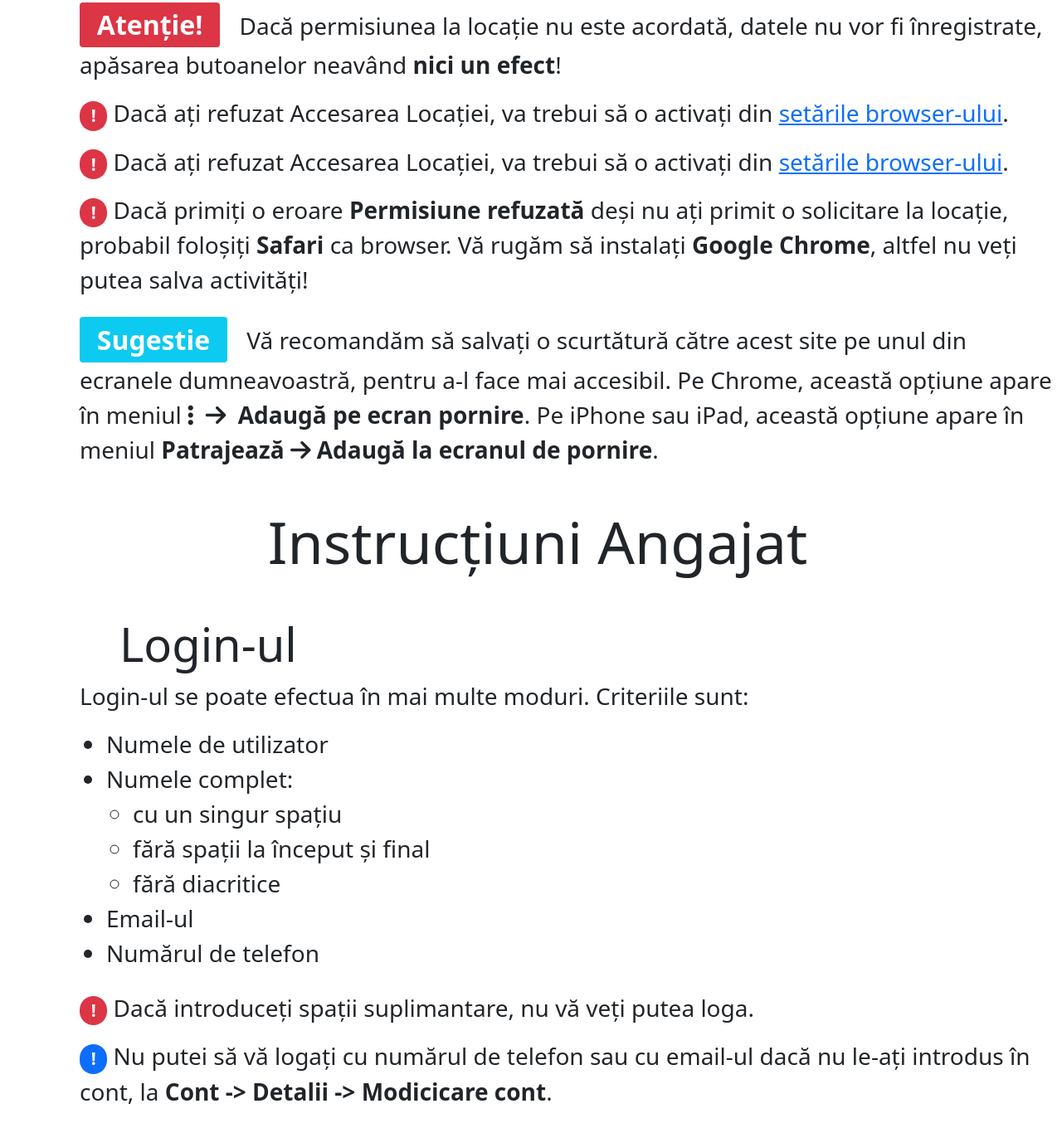
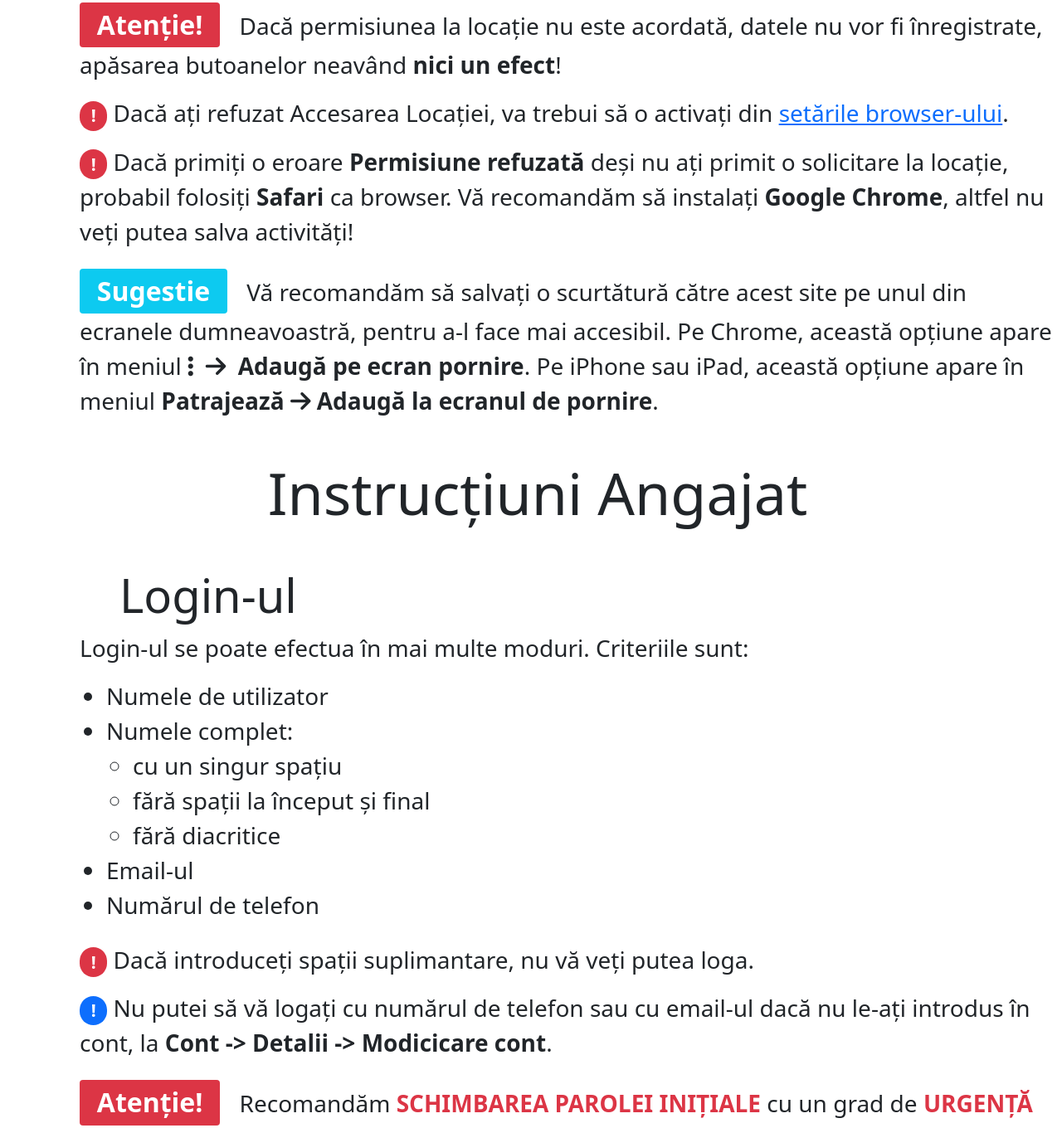
Before and after one commit to danielsofran/RaportAngajati, a Django app: page /about in a window 1280 px wide; the page is wider, and only the part inside the window is pictured. Shown: the part 2610-3970 px from the top of that part at 83% size. Run offline with Django 4.2, Linux system fonts and the light colour scheme; a user stored in the database is signed in; data comes from the database, SQL or seed files in the repository; both versions use the stored data as it was after the commit; some libraries are stand-ins or nearby versions.

Commit message:
restyled about

```diff
--- a/templates/about.html
+++ b/templates/about.html
@@ -78,7 +78,7 @@ img{
     </div>
     <p class="mt-4"><span class="badge bg-danger fs-2 me-3">Atenţie!</span> Dacă permisiunea la locaţie nu este acordată, datele nu vor fi înregistrate, apăsarea butoanelor neavând <strong>nici un efect</strong>! </p>
     <p><span class="badge bg-danger rounded-pill">!</span> Dacă aţi refuzat Accesarea Locaţiei, va trebui să o activaţi din <a href="https://docs.buddypunch.com/en/articles/919258-how-to-enable-location-services-for-chrome-safari-edge-and-android-ios-devices-gps-setting">setările browser-ului</a>.</p>
-    <p><span class="badge bg-danger rounded-pill">!</span> Dacă primiţi o eroare <strong>Permisiune refuzată</strong> deşi nu aţi primit o solicitare la locaţie, probabil foloşiţi <strong>Safari</strong> ca browser. Vă rugăm să instalaţi <strong>Google Chrome</strong>, altfel nu veţi putea salva activităţi!</p>
+    <p><span class="badge bg-danger rounded-pill">!</span> Dacă primiţi o eroare <strong>Permisiune refuzată</strong> deşi nu aţi primit o solicitare la locaţie, probabil folosiţi <strong>Safari</strong> ca browser. Vă recomandăm să instalaţi <strong>Google Chrome</strong>, altfel nu veţi putea salva activităţi!</p>
     <p class="mt-4"><span class="badge bg-info fs-2 me-3">Sugestie</span> Vă recomandăm să salvaţi o scurtătură către acest site pe unul din ecranele dumneavoastră, pentru a-l face mai accesibil. Pe Chrome, această opţiune apare în meniul <strong><i class="fa-solid fa-ellipsis-vertical"></i> &nbsp;<i class="fa-solid fa-arrow-right"></i>&nbsp; Adaugă pe ecran pornire</strong>. Pe iPhone sau iPad, această opţiune apare în meniul <strong>Patrajează <i class="fa-solid fa-arrow-right"></i> Adaugă la ecranul de pornire</strong>.</p>
 
     <h1>Instrucţiuni</h1>
--- a/templates/aboutManager.html
+++ b/templates/aboutManager.html
@@ -163,8 +163,7 @@ window.addEventListener('load', ()=>{
     </div>
     <p class="mt-4"><span class="badge bg-danger fs-2 me-3">Atenţie!</span> Dacă permisiunea la locaţie nu este acordată, datele nu vor fi înregistrate, apăsarea butoanelor neavând <strong>nici un efect</strong>! </p>
     <p><span class="badge bg-danger rounded-pill">!</span> Dacă aţi refuzat Accesarea Locaţiei, va trebui să o activaţi din <a href="https://docs.buddypunch.com/en/articles/919258-how-to-enable-location-services-for-chrome-safari-edge-and-android-ios-devices-gps-setting">setările browser-ului</a>.</p>
-    <p><span class="badge bg-danger rounded-pill">!</span> Dacă aţi refuzat Accesarea Locaţiei, va trebui să o activaţi din <a href="https://docs.buddypunch.com/en/articles/919258-how-to-enable-location-services-for-chrome-safari-edge-and-android-ios-devices-gps-setting">setările browser-ului</a>.</p>
-    <p><span class="badge bg-danger rounded-pill">!</span> Dacă primiţi o eroare <strong>Permisiune refuzată</strong> deşi nu aţi primit o solicitare la locaţie, probabil foloşiţi <strong>Safari</strong> ca browser. Vă rugăm să instalaţi <strong>Google Chrome</strong>, altfel nu veţi putea salva activităţi!</p>
+    <p><span class="badge bg-danger rounded-pill">!</span> Dacă primiţi o eroare <strong>Permisiune refuzată</strong> deşi nu aţi primit o solicitare la locaţie, probabil folosiţi <strong>Safari</strong> ca browser. Vă recomandăm să instalaţi <strong>Google Chrome</strong>, altfel nu veţi putea salva activităţi!</p>
     <p class="mt-4"><span class="badge bg-info fs-2 me-3">Sugestie</span> Vă recomandăm să salvaţi o scurtătură către acest site pe unul din ecranele dumneavoastră, pentru a-l face mai accesibil. Pe Chrome, această opţiune apare în meniul <strong><i class="fa-solid fa-ellipsis-vertical"></i> &nbsp;<i class="fa-solid fa-arrow-right"></i>&nbsp; Adaugă pe ecran pornire</strong>. Pe iPhone sau iPad, această opţiune apare în meniul <strong>Patrajează <i class="fa-solid fa-arrow-right"></i> Adaugă la ecranul de pornire</strong>.</p>
 
     <h1>Instrucţiuni Angajat</h1>
```
Also changed, not shown: db-old.sqlite3.
